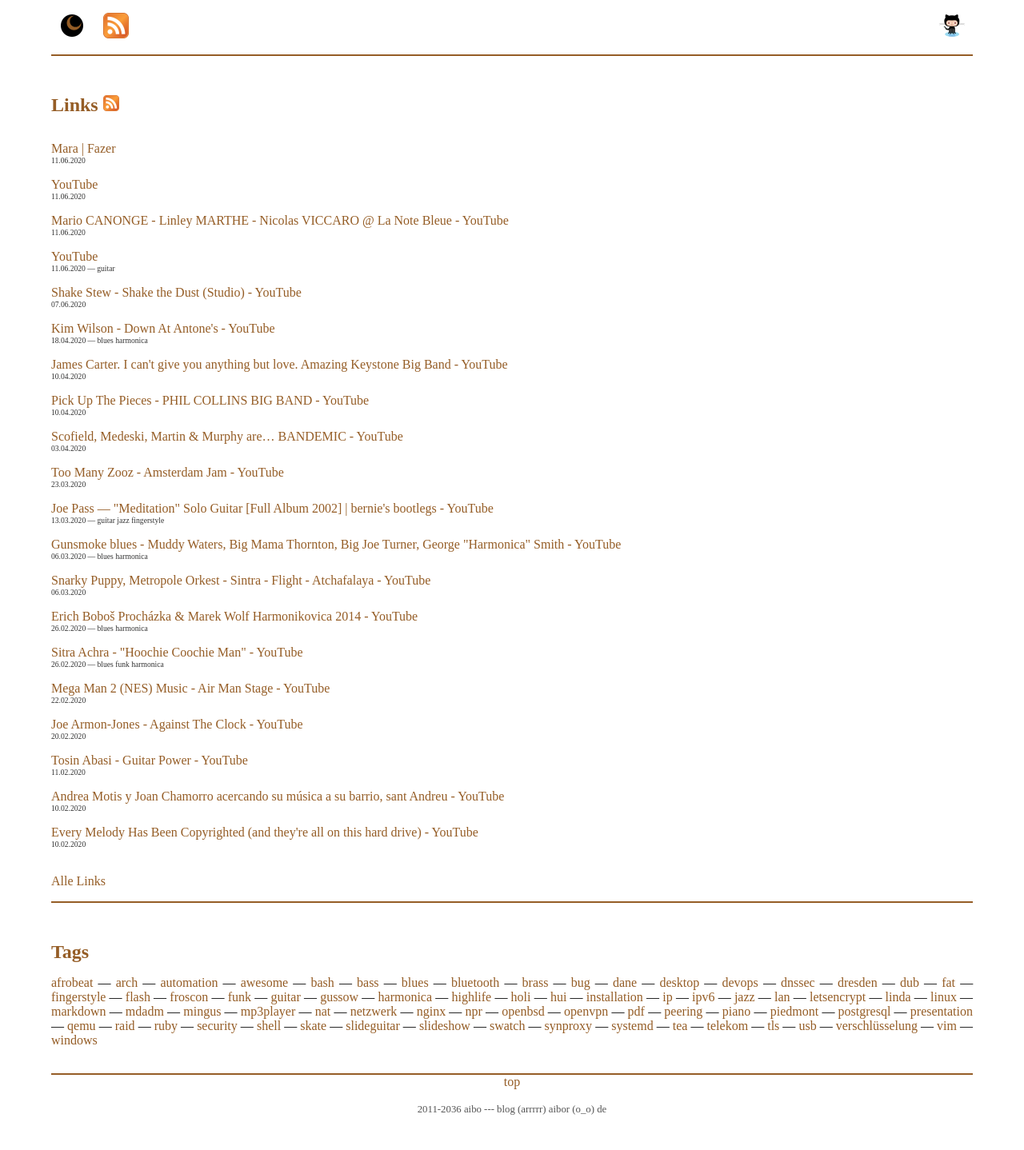
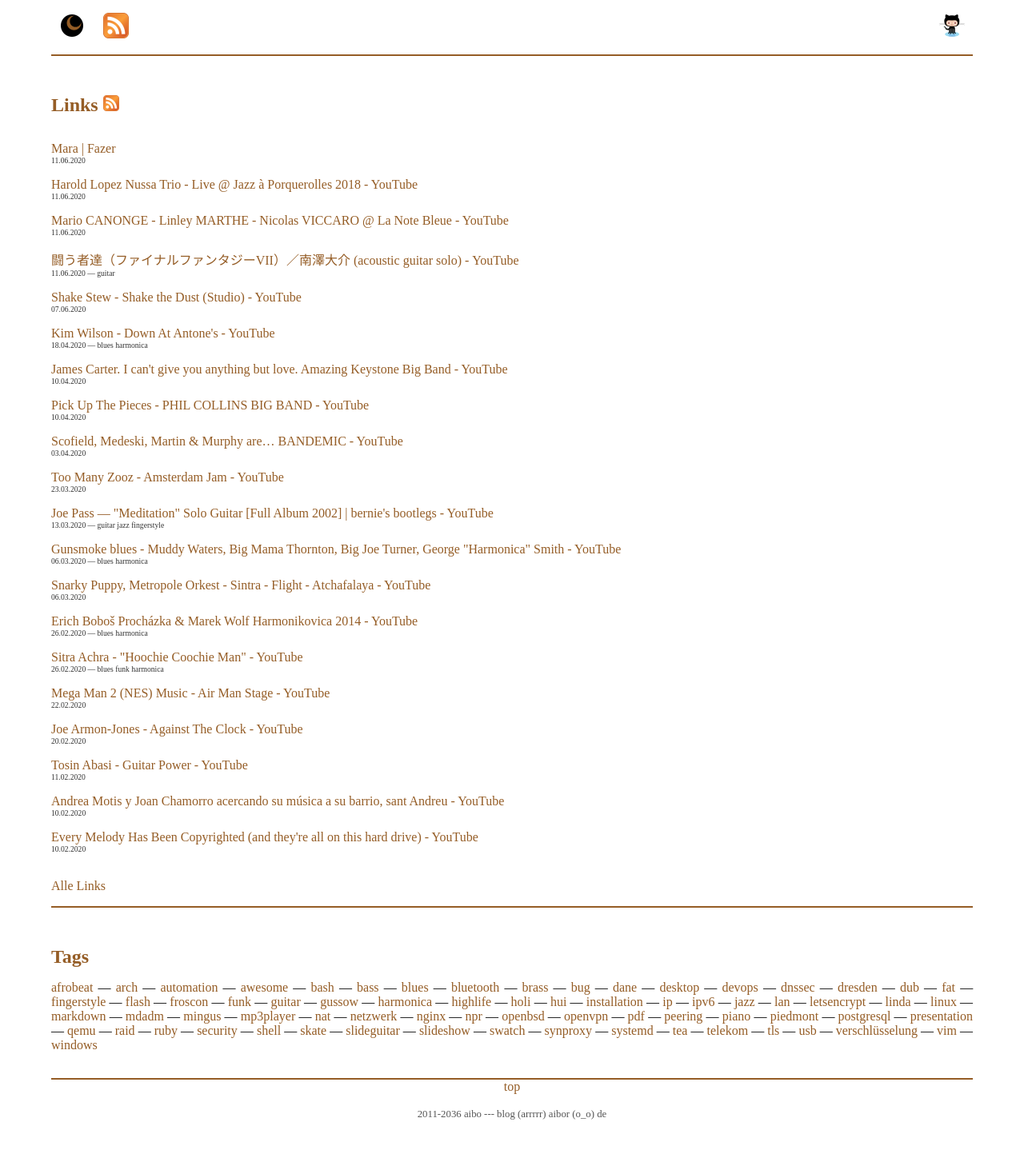
Before and after one commit to aibor/aibor.github.com, a Jekyll site: the page built from index.md, in a window 1280 px wide. Shown: the whole page at 80% size. Built offline with Jekyll 4.4.1, drawn with Linux system fonts in a browser that asks for light colours.

Commit message:
add missing titles

```diff
--- a/_posts/2020-06-11-200934.html
+++ b/_posts/2020-06-11-200934.html
@@ -5,4 +5,7 @@
 title: "YouTube"
 tags: guitar
 ---
-<a href="https://www.youtube.com/watch?v=eEtsqgh7zpo" title="YouTube">YouTube</a>
+<a href="https://www.youtube.com/watch?v=eEtsqgh7zpo"
+   title="闘う者達（ファイナルファンタジーVII）／南澤大介 (acoustic
+          guitar solo)">闘う者達（ファイナルファンタジーVII）／南澤大介
+          (acoustic guitar solo) - YouTube</a>
--- a/_posts/2020-06-11-211214.html
+++ b/_posts/2020-06-11-211214.html
@@ -4,4 +4,7 @@
 date: 2020-06-11 21:12:15
 title: "YouTube"
 ---
-<a href="https://www.youtube.com/watch?v=v8CFZ4QqGLw" title="YouTube">YouTube</a>
+<a href="https://www.youtube.com/watch?v=v8CFZ4QqGLw" title="Harold
+         Lopez Nussa Trio - Live @ Jazz à Porquerolles 2018 -
+         YouTube">Harold Lopez Nussa Trio - Live @ Jazz à Porquerolles
+         2018 - YouTube</a>
```
